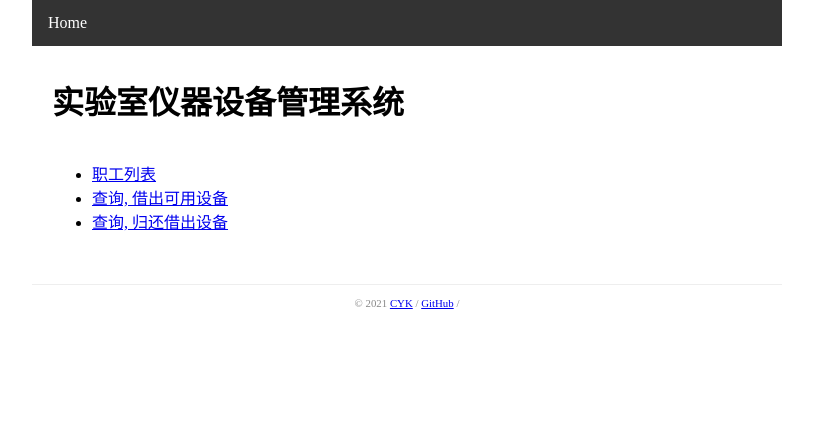
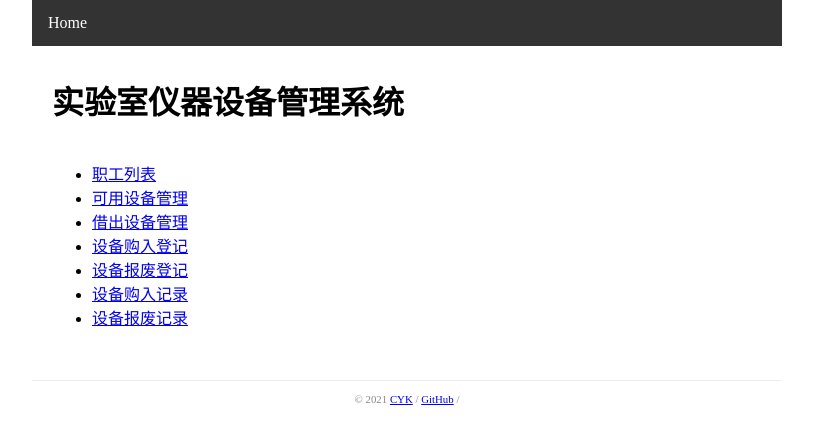
Before and after one commit to Patrick-CH/DBwork, a Flask app: page / in a window 1280 px wide. Shown: the top 444 px of the page, without its empty margins (233-1046 px from the left). Run offline with Flask 2, Linux system fonts and the light colour scheme.

Commit message:
edit index add links of buy in, back, remove, buy in record

```diff
--- a/templates/index.html
+++ b/templates/index.html
@@ -5,8 +5,12 @@
 <body>
     <ul>
         <li><a href="{{ url_for('stuffList') }}">职工列表</a></li>
-        <li><a href="{{ url_for('equipmentListAvailable') }}">查询, 借出可用设备</a></li>
-        <li><a href="{{ url_for('equipmentListOut') }}">查询, 归还借出设备</a></li>
+        <li><a href="{{ url_for('equipmentListAvailable') }}">可用设备管理</a></li>
+        <li><a href="{{ url_for('equipmentListOut') }}">借出设备管理</a></li>
+        <li><a href="{{ url_for('equipmentAdd') }}">设备购入登记</a></li>
+        <li><a href="{{ url_for('equipmentRemove') }}">设备报废登记</a></li>
+        <li><a href="{{ url_for('equipmentInRecord') }}">设备购入记录</a></li>
+        <li><a href="{{ url_for('equipmentRemoveRecord') }}">设备报废记录</a></li>
     </ul>
 </body>
 {% endblock %}
```
